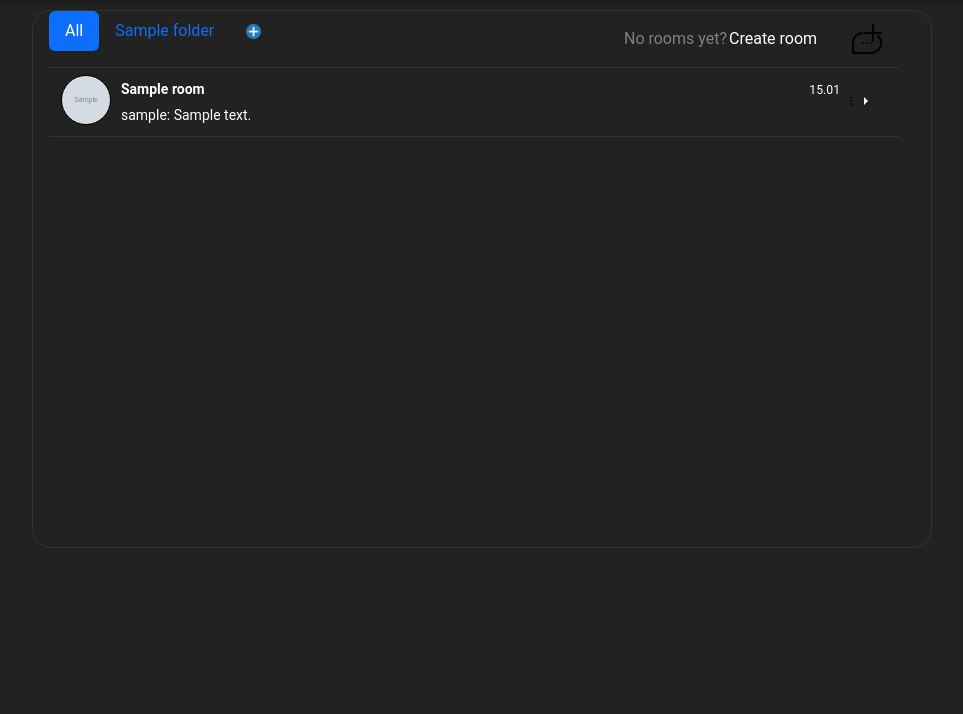
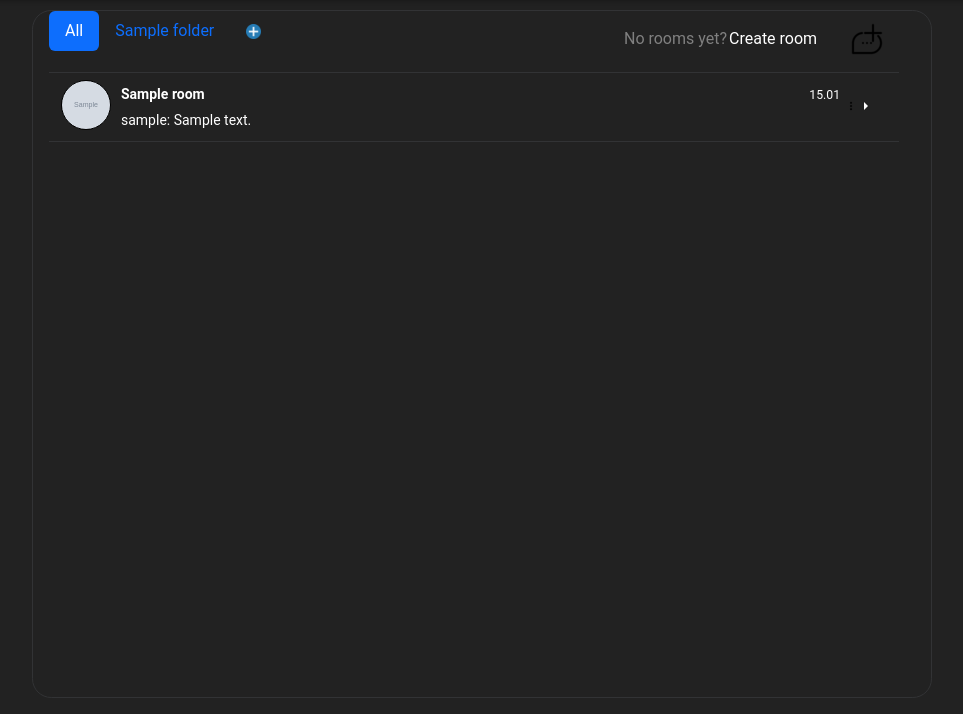
Before and after one commit to ai-fn/django-chat, a Django app: page /chats/ in a window 1280 px wide. Shown: the part 86-800 px from the top of the page, without its empty margins (158-1121 px from the left). Run offline with Django 5.2, Linux system fonts and the light colour scheme; a user stored in the database is signed in; tables that the repository leaves empty hold one stand-in row (values such as "Sample post"); grey boxes marked "Sample" are stand-in pictures; data that the repository does not hold is empty.

Commit message:
some style update

```diff
--- a/static/css/index.css
+++ b/static/css/index.css
@@ -307,14 +307,20 @@ button:hover {
     border-radius: 1.2rem;
     border: #323335 1px solid;
     margin-bottom: 10px;
-    min-height: 64vh;
+    height: calc(100% - 7rem);
     max-width: 900px;
     flex-direction: column;
     align-items: center;
+    overflow-y: auto;
+}
+.tab-content {
+    max-height: calc(100% - 3.5rem);
+    overflow-y: auto;
 }
 .main-container {
     margin: 0px 1rem;
     max-width: 850px;
+    height: 100%;
 }
 .room-main-block, .user-main-block {
     display: flex;
@@ -425,6 +431,7 @@ span {
 }
 .folders {
     justify-content: space-between;
+    margin-bottom: .3rem;
 }
 .nav-link {
     width: 100%;
```
